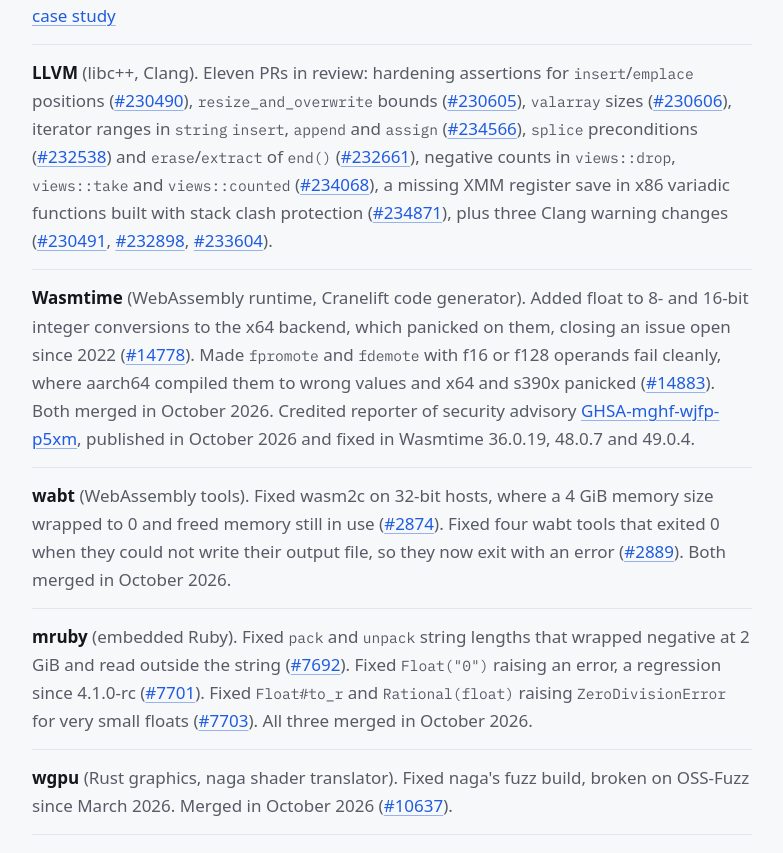
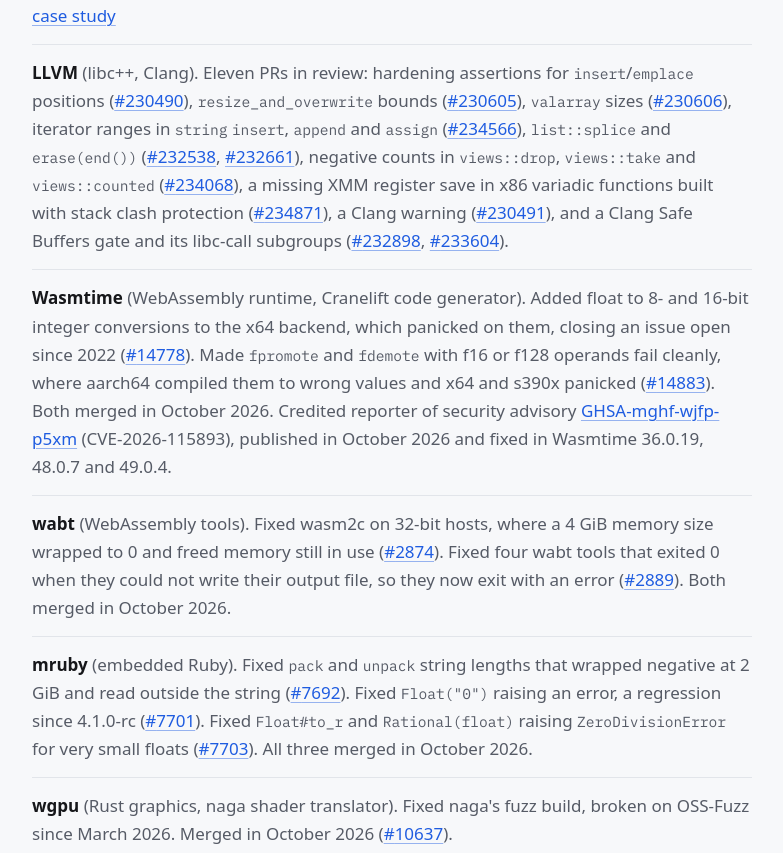
Before and after one commit to ilyasm-dev/ilyasm.dev, a Next.js app: page /cv in a window 1280 px wide. Shown: the part 1227-2080 px from the top of the page, without its empty margins (138-921 px from the left). Built offline with nearby package versions, Linux system fonts and the light colour scheme.

Commit message:
ilyasm.dev 2026-10-24 CV: CVE-2026-115893, LLVM list as in the CV, PDF rebuilt

```diff
--- a/app/(en)/cv/page.tsx
+++ b/app/(en)/cv/page.tsx
@@ -124,14 +124,15 @@
                 ), <code>resize_and_overwrite</code> bounds (<Pr repo="llvm/llvm-project" n={230605} />
                 ), <code>valarray</code> sizes (<Pr repo="llvm/llvm-project" n={230606} />
                 ), iterator ranges in <code>string</code> <code>insert</code>, <code>append</code> and <code>assign</code> (<Pr repo="llvm/llvm-project" n={234566} />
-                ), <code>splice</code> preconditions (<Pr repo="llvm/llvm-project" n={232538} />) and <code>erase</code>/
-                <code>extract</code> of <code>end()</code> (<Pr repo="llvm/llvm-project" n={232661} />
+                ), <code>list::splice</code> and <code>erase(end())</code> (<Pr repo="llvm/llvm-project" n={232538} />,{" "}
+                <Pr repo="llvm/llvm-project" n={232661} />
                 ), negative counts in <code>views::drop</code>, <code>views::take</code> and <code>views::counted</code> (
                 <Pr repo="llvm/llvm-project" n={234068} />
                 ), a missing XMM register save in x86 variadic functions built with stack clash protection (
                 <Pr repo="llvm/llvm-project" n={234871} />
-                ), plus three Clang warning changes (<Pr repo="llvm/llvm-project" n={230491} />,{" "}
-                <Pr repo="llvm/llvm-project" n={232898} />, <Pr repo="llvm/llvm-project" n={233604} />
+                ), a Clang warning (<Pr repo="llvm/llvm-project" n={230491} />
+                ), and a Clang Safe Buffers gate and its libc-call subgroups (<Pr repo="llvm/llvm-project" n={232898} />,{" "}
+                <Pr repo="llvm/llvm-project" n={233604} />
                 ).
               </p>
             </li>
@@ -143,7 +144,7 @@
                 ). Made <code>fpromote</code> and <code>fdemote</code> with f16 or f128 operands fail cleanly, where aarch64 compiled
                 them to wrong values and x64 and s390x panicked (<Pr repo="bytecodealliance/wasmtime" n={14883} />
                 ). Both merged in October 2026. Credited reporter of security advisory{" "}
-                <Ext href="https://github.com/bytecodealliance/wasmtime/security/advisories/GHSA-mghf-wjfp-p5xm">GHSA-mghf-wjfp-p5xm</Ext>,
+                <Ext href="https://github.com/bytecodealliance/wasmtime/security/advisories/GHSA-mghf-wjfp-p5xm">GHSA-mghf-wjfp-p5xm</Ext> (<span style={{ whiteSpace: "nowrap" }}>CVE-2026-115893</span>),
                 published in October 2026 and fixed in Wasmtime 36.0.19, 48.0.7 and 49.0.4.
               </p>
             </li>
```
Also changed, not shown: 1 other file (tests, documents, lock files or other folders).
